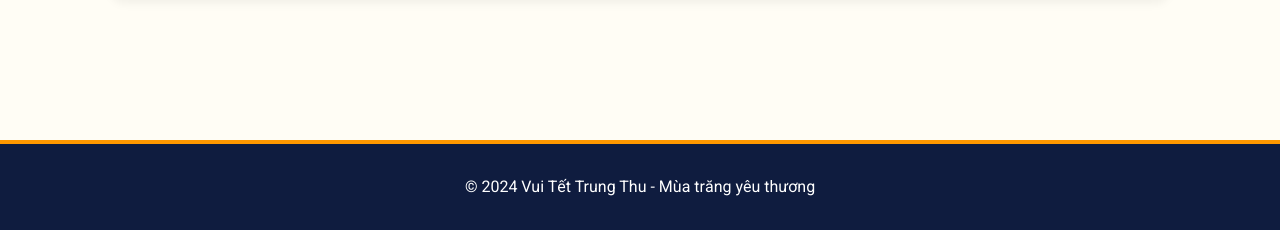
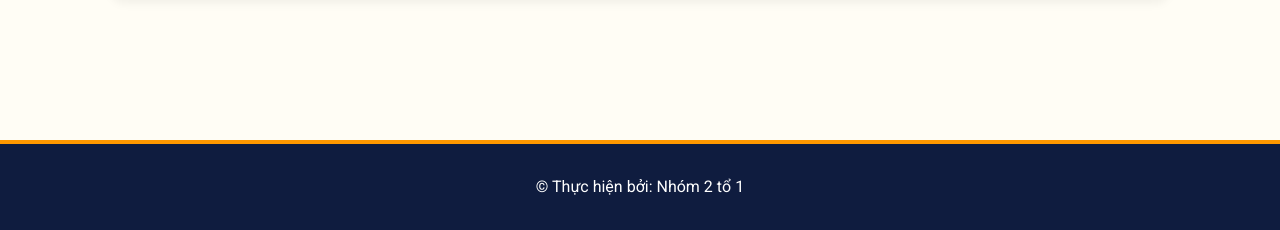
Before and after one commit to thucutebabygirldth/baotuongtettrungthu, a plain HTML site: page index.html in a window 1280 px wide. Shown: the part 3756-3986 px from the top of the page. Drawn offline with nearby package versions, Linux system fonts and the light colour scheme.

Commit message:
Update index.html
Signed-off-by: baithuchanh <vodinhgiabao3@gmail.com>

```diff
--- a/index.html
+++ b/index.html
@@ -356,8 +356,9 @@
     </div>
 
     <footer>
-        <p>&copy; 2024 Vui Tết Trung Thu - Mùa trăng yêu thương</p>
+        <p>&copy; Thực hiện bởi: Nhóm 2 tổ 1</p>
     </footer>
 
 </body>
+
 </html>
```
